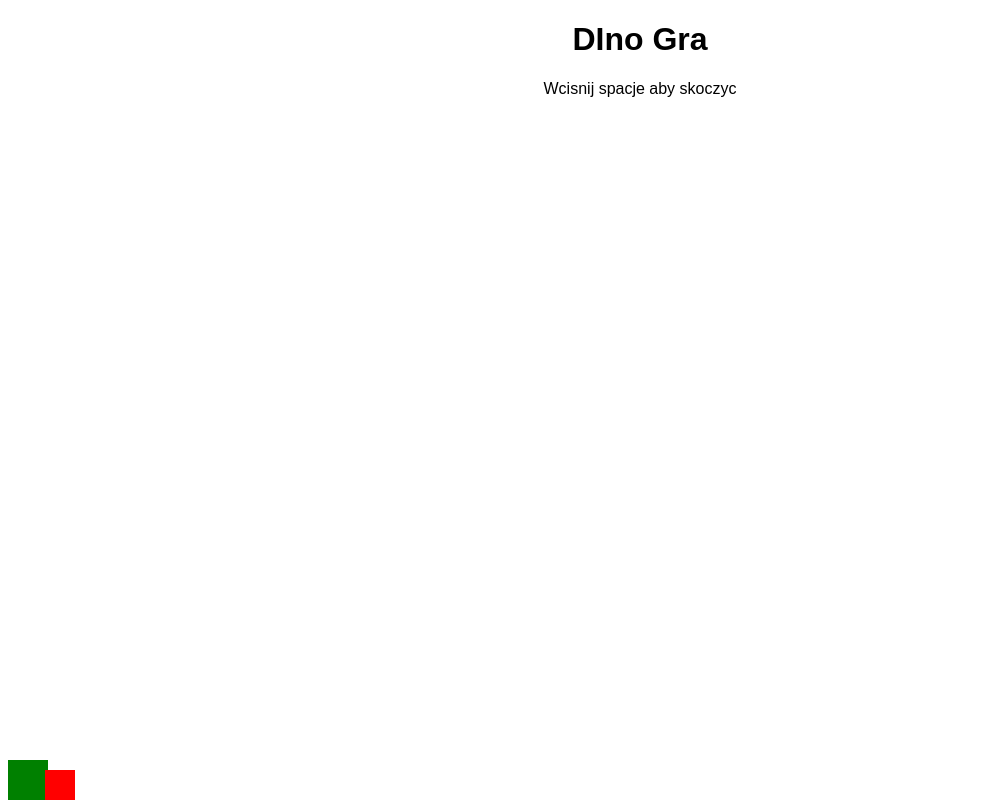
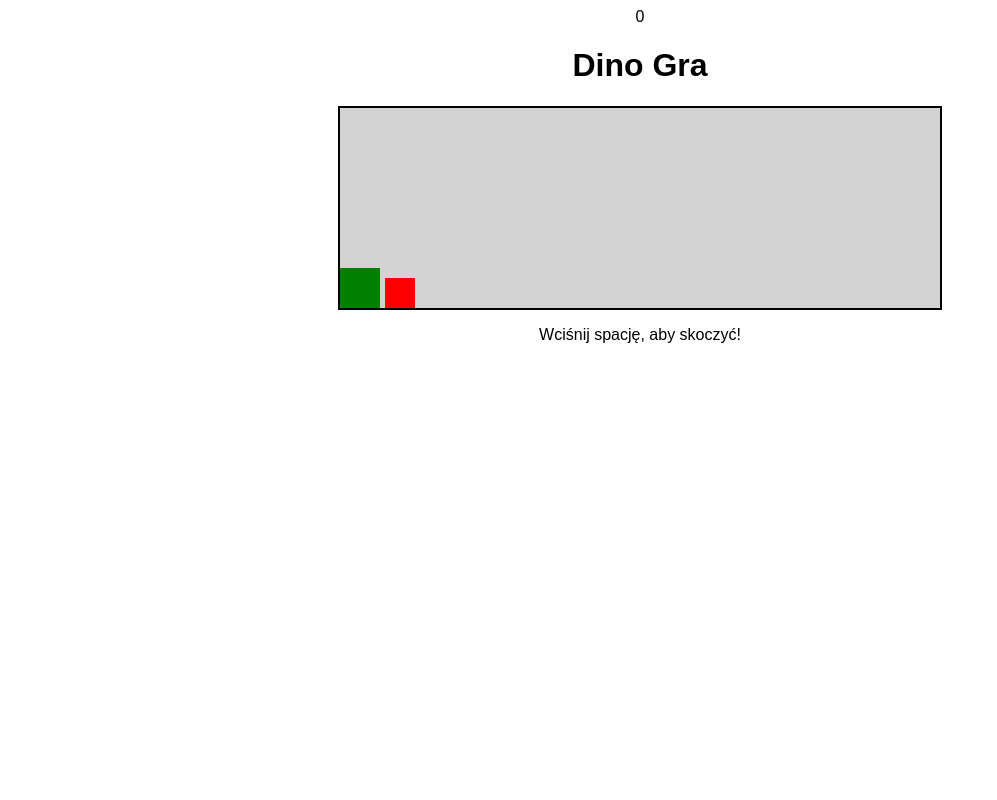
Before and after one commit to Maladelfineka/DIno-gamee, a plain HTML site: page index.html in a window 1280 px wide. Shown: the whole page, without its empty margins (0-997 px from the left). Drawn offline with Linux system fonts and the light colour scheme.

Commit message:
Add files via upload

```diff
--- a/index.html
+++ b/index.html
@@ -1,20 +1,18 @@
-<!DOCTYPE html>
-<html lang="en">
+<html lang="pl">
 <head>
     <meta charset="UTF-8">
     <meta name="viewport" content="width=device-width, initial-scale=1.0">
     <title>Dino Gra</title>
-    <link rel="stylesheet" href="style.css">
+   <link rel="stylesheet" href="style.css">
 </head>
 <body>
-
-    <h1>DIno Gra</h1>
+    <div id="scoreSpan">0</div>
+    <h1>Dino Gra</h1>
     <div class="game-container">
         <div class="dino" id="dino"></div>
         <div class="obstacle" id="obstacle"></div>
     </div>
-    <p>Wcisnij spacje aby skoczyc</p>
+    <p>Wciśnij spację, aby skoczyć!</p>
     <script src="script.js"></script>
-
 </body>
 </html>
--- a/script.js
+++ b/script.js
@@ -1,3 +1,9 @@
+let time = 0;
+setInterval(() => {
+    time++;
+    document.querySelector("scoreSpan").innerHTML = time;
+}, 1000);
+
 document.addEventListener("keydown", function(event) {
     if (event.code === "Space") {
         let dino = document.getElementById("dino");
@@ -5,7 +11,7 @@ document.addEventListener("keydown", function(event) {
             dino.classList.add("jump");
             setTimeout(function() {
                 dino.classList.remove("jump");
-            }, 500);
+            }, 750);
         }
     }
 });
@@ -26,7 +32,7 @@ function moveObstacle() {
         let obstacleLeft = parseInt(window.getComputedStyle(obstacle).getPropertyValue("left"));
 
         if (obstacleLeft < 50 && obstacleLeft > 0 && dinoBottom <= 30) {
-            alert("game over!");
+            alert(`Game Over! ~ Your score is ${time}!`);
             clearInterval(interval);
             location.reload();
         }
@@ -34,3 +40,4 @@ function moveObstacle() {
 }
 
 moveObstacle();
+// setInterval -> 18
--- a/style.css
+++ b/style.css
@@ -1,9 +1,8 @@
 body {
-    font-family: Arial, Helvetica, sans-serif;
+    font-family: Arial, sans-serif;
     text-align: center;
 }
-
-.game-containrer {
+.game-container {
     position: relative;
     width: 600px;
     height: 200px;
@@ -12,7 +11,6 @@ body {
     overflow: hidden;
     background-color: lightgray;
 }
-
 .dino {
     position: absolute;
     bottom: 0;
@@ -20,7 +18,6 @@ body {
     height: 40px;
     background-color: green;
 }
-
 .obstacle {
     position: absolute;
     bottom: 0;
@@ -29,11 +26,9 @@ body {
     height: 30px;
     background-color: red;
 }
-
 .jump {
-    animation: jump 0.5s linear;
+    animation: jump 0.75s linear;
 }
-
 @keyframes jump {
     0% { bottom: 0; }
     50% { bottom: 100px; }
```
